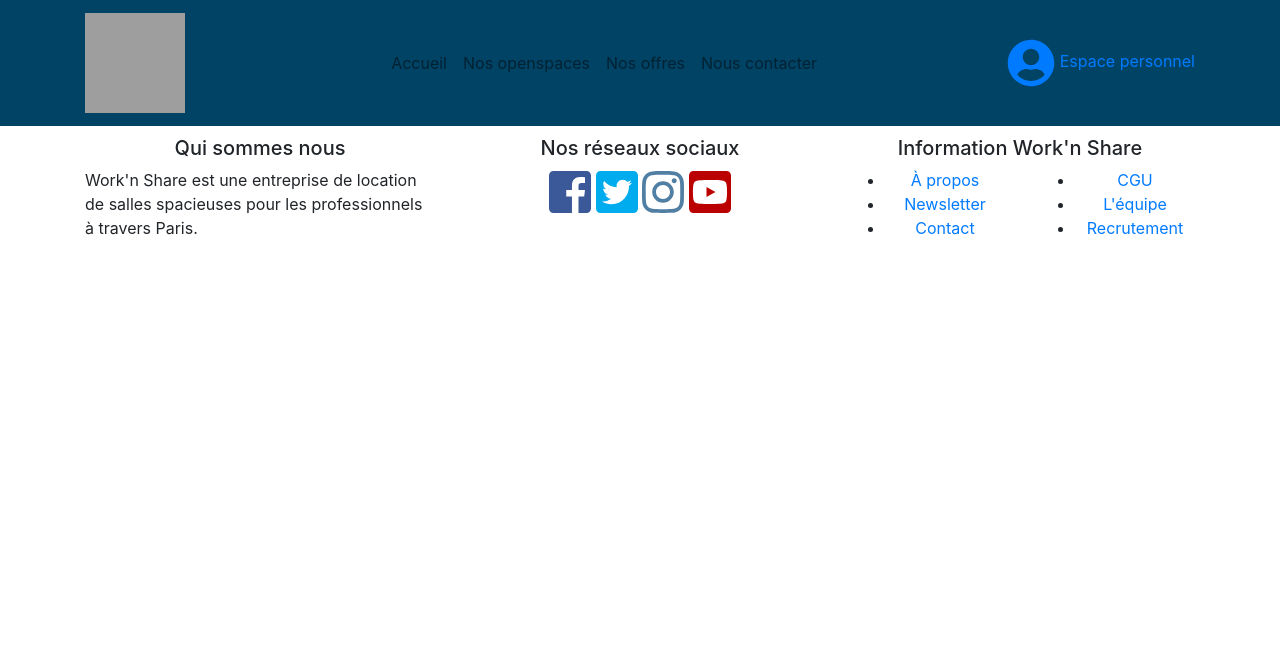
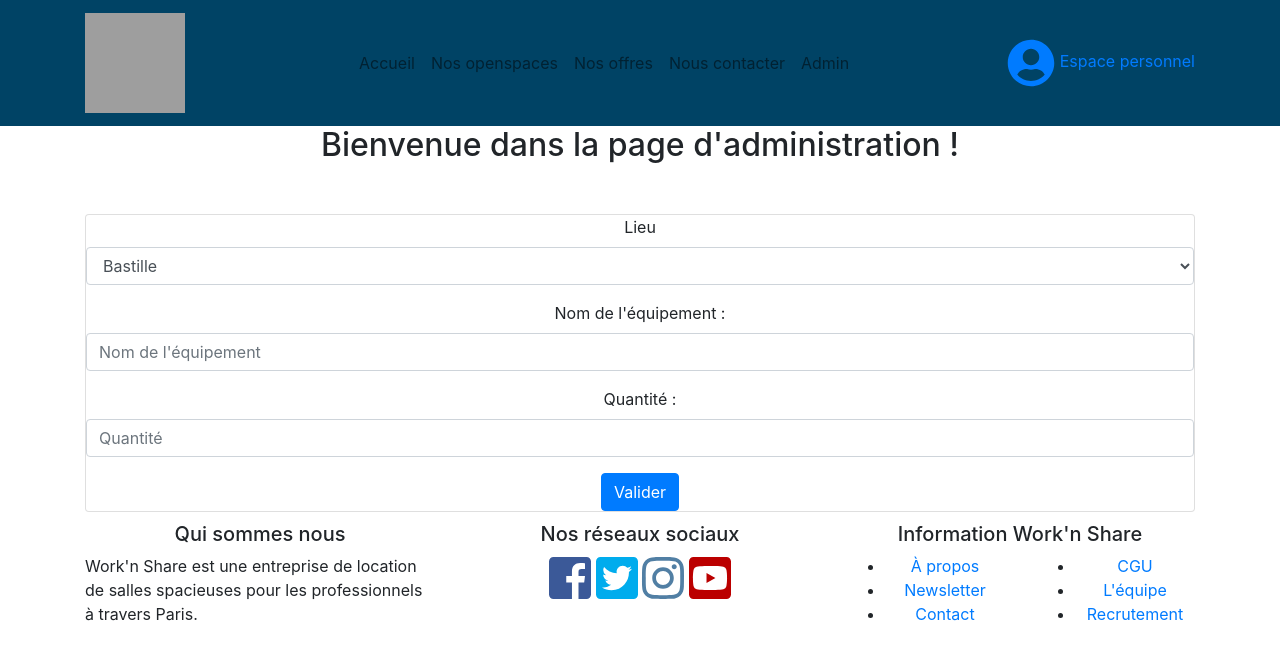
Before and after one commit to ShinKhmer/KY-MENG-REMY---Web, a PHP site: page /admin_equipments.php in a window 1280 px wide. Shown: the top 660 px of the page. Run offline with PHP 8.4, Linux system fonts and the light colour scheme; some libraries are stand-ins or nearby versions; some web fonts are replaced; grey boxes are pictures that could not be loaded.

```diff
--- a/admin_equipments.php
+++ b/admin_equipments.php
@@ -1,3 +1,54 @@
-<?php include "assets/include/header.php"; ?>
+<?php include "assets/include/header.php";
+    if( isset($_POST) && !empty($_POST) ){
+        $db = connectDb();
+
+        $query = $db->prepare("INSERT INTO EQUIPMENT(name_equipment, quantity, id_location) VALUES(:name_equipment, :quantity, :id_location)");
+
+        $query->execute([   "name_equipment" => $_POST["equipment_name"],
+                            "quantity" => $_POST["equipment_quantity"],
+                            "id_location" => $_POST["place_select"]
+                        ]);
+    }
+?>
+
+<section>
+    <center><h2>Bienvenue dans la page d'administration !</h2></center>
+
+    <div class="container main-content">
+        <div class="row" style="margin-top:50px;">
+            <div class="col-md-12">
+                <div class="card-deck">
+                    <div class="card">
+                        <form method="POST" action="admin_equipments.php">
+                            <center>
+                                <div class="form-group">
+                                    <label>Lieu</label>
+                                    <select class="form-control" name="place_select">
+                                        <option value="1">Bastille</option>
+                                        <option value="2">Beaubourg</option>
+                                        <option value="3">Odéon</option>
+                                        <option value="4">Place d'Italie</option>
+                                        <option value="5">République</option>
+                                        <option value="6">Ternes</option>
+                                    </select>
+                                </div>
+                                <div class="form-group">
+                                        <label>Nom de l'équipement :</label>
+                                        <input type="text" class="form-control" name="equipment_name" placeholder="Nom de l'équipement">
+                                </div>
+                                <div class="form-group">
+                                    <center>
+                                        <label>Quantité :</label>
+                                        <input type="text" class="form-control" name="equipment_quantity" placeholder="Quantité">
+                                    </center>
+                                </div>
+                                <button type="submit" class="btn btn-primary">Valider</button>
+                            </center>
+                        </form>
+                    </div>
+                </div>
+            </div>
+        </div>
+    </div>
 
 <?php include "assets/include/footer.php"; ?>
--- a/assets/include/function.php
+++ b/assets/include/function.php
@@ -87,7 +87,7 @@ function registerCustomer(){
       $error = true;
     } else {
       $phone_number_customer = verifyInput($_POST["tel"]);
-      if (!(strlen($_POST["tel"])==0 or (strlen($_POST["tel"])==10 and is_numeric($_POST["tel"])))) {
+      if (!preg_match("^(0[1-68])(?:[ _.-]?(\d{2})){4}$",$_POST["tel"])) {
         $phone_number_customer_Error = "Format de téléphone invalide";
         $error = true;
       }
@@ -112,7 +112,7 @@ function registerCustomer(){
         $password_customer_Error = "Seules les lettres et les chiffres sont autorisés";
         $error = true;
       }
-      if (strlen($_POST["password"])<8 or strlen($_POST["password"])>20) {
+      if (strlen($_POST["password"])<8 || strlen($_POST["password"])>20) {
         $password_customer_Error = "Min: 8 - Max: 20";
         $error = true;
       }
--- a/assets/include/header.php
+++ b/assets/include/header.php
@@ -37,6 +37,9 @@
 		        <li class="nav-item">
 		          <a class="nav-link" href="./#contact">Nous contacter</a>
 		        </li>
+				<li class="nav-item">
+		          <a class="nav-link" href="./admin.php">Admin</a>
+		        </li>
 		      </ul>
 		      <form class="form-inline">
 		          <a href="account.php" id="icon-my-account">
```
